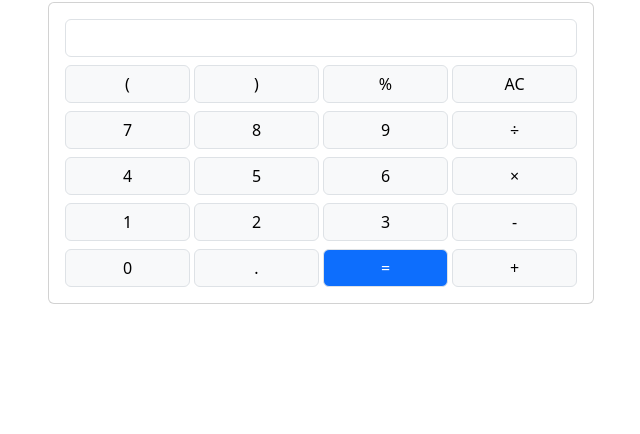
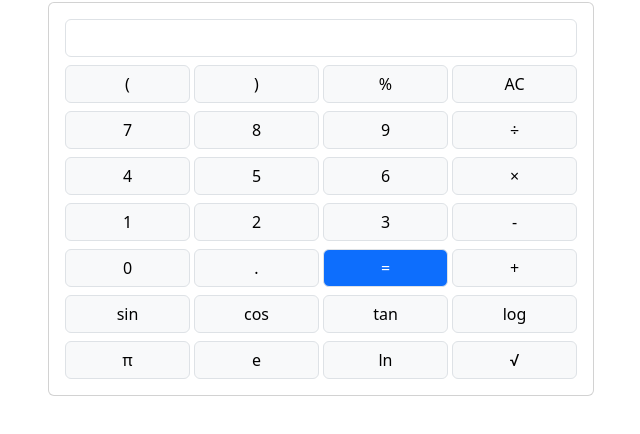
Before and after one commit to Aniket21799/scientific_calculator_live, a plain HTML site: page src/index.html in a window 1280 px wide. Shown: the part 70-504 px from the top of the page, without its empty margins (319-959 px from the left). Drawn offline with nearby package versions, Linux system fonts and the light colour scheme.

Commit message:
implemented few more scientific functions

```diff
--- a/src/index.html
+++ b/src/index.html
@@ -125,6 +125,47 @@
                                             +
                                         </button>
                                      </div>
+
+                                     <div class="col-3">
+                                        <button type="button" class="btn btn-light w-100 mt-2 border">
+                                            sin
+                                        </button>
+                                     </div>
+                                     <div class="col-3">
+                                        <button type="button" class="btn btn-light w-100 mt-2 border">
+                                            cos
+                                        </button>
+                                     </div>
+                                     <div class="col-3">
+                                        <button type="button" class="btn btn-light w-100 mt-2 border">
+                                            tan
+                                        </button>
+                                     </div>
+                                     <div class="col-3">
+                                        <button type="button" class="btn btn-light w-100 mt-2 border">
+                                            log
+                                        </button>
+                                     </div>
+                                     <div class="col-3">
+                                        <button type="button" class="btn btn-light w-100 mt-2 border">
+                                            π
+                                        </button>
+                                     </div>
+                                     <div class="col-3">
+                                        <button type="button" class="btn btn-light w-100 mt-2 border">
+                                            e
+                                        </button>
+                                     </div>
+                                     <div class="col-3">
+                                        <button type="button" class="btn btn-light w-100 mt-2 border">
+                                            ln
+                                        </button>
+                                     </div>
+                                     <div class="col-3">
+                                        <button type="button" class="btn btn-light w-100 mt-2 border">
+                                            √
+                                        </button>
+                                     </div>
                                 </div>
 
                             </div>
--- a/src/script.js
+++ b/src/script.js
@@ -10,7 +10,15 @@ document.addEventListener('DOMContentLoaded', function() {
        const convertedValue = currentValue
            .replace('×', '*')
            .replace('÷', '/')
-           .replace('%', '*0.01');
+           .replace('%', '*0.01')
+           .replace('sin', 'Math.sin')
+           .replace('cos', 'Math.cos')
+           .replace('ln', 'Math.log')
+           .replace('π', 'Math.PI')
+           .replace('e', 'Math.E')
+           .replace('tan', 'Math.tan')
+           .replace('log', 'Math.log10')
+           .replace('√', 'Math.sqrt');
 
        console.log('convertedValue:', convertedValue)
        const result = eval(convertedValue);
@@ -22,7 +30,7 @@ document.addEventListener('DOMContentLoaded', function() {
        const button = buttons[i];
        button.addEventListener('click', function() {
            const value = button.innerText;
-
+                try {
                     if (value == 'AC') {
                         currentValue = '';
                         display.value = currentValue;
@@ -33,6 +41,11 @@ document.addEventListener('DOMContentLoaded', function() {
                         console.log('currentValue:', currentValue);
                         display.value = currentValue;
                      }
+                } catch (error) {
+                    console.error(error);
+                    currentValue = 'ERROR'
+                    display.value = currentValue
+                }
        })
 
     }
```
Lines whose indentation alone changed are shown as unchanged.
